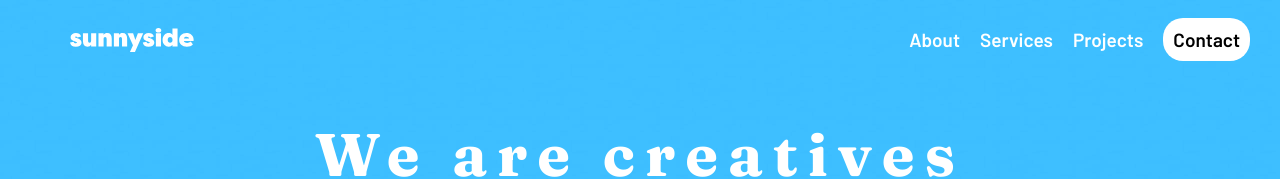
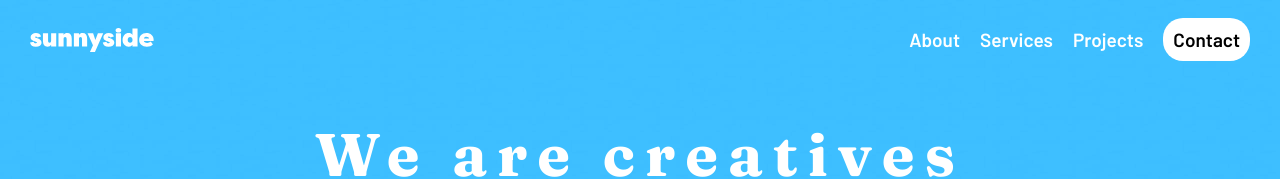
Before and after one commit to justin-A18/SunnySideAgency, a plain HTML site: page index.html in a window 1280 px wide. Shown: the top 179 px of the page. Drawn offline with Linux system fonts and the light colour scheme.

Commit message:
ultimos retoques

```diff
--- a/css/styles.css
+++ b/css/styles.css
@@ -72,6 +72,10 @@ img{
     padding: 1rem 3rem;
     align-items: center;
     font-family: var(--font-Barlow-600);
+}
+
+.nav__logo{
+    margin: 0;
 }
 
 .logo-image:hover{
```
